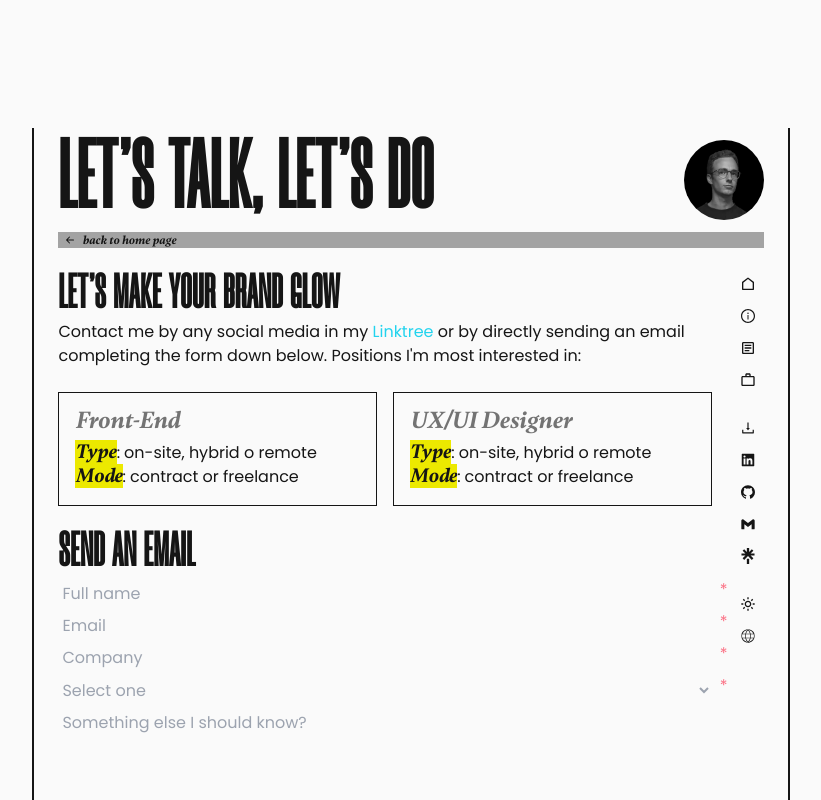
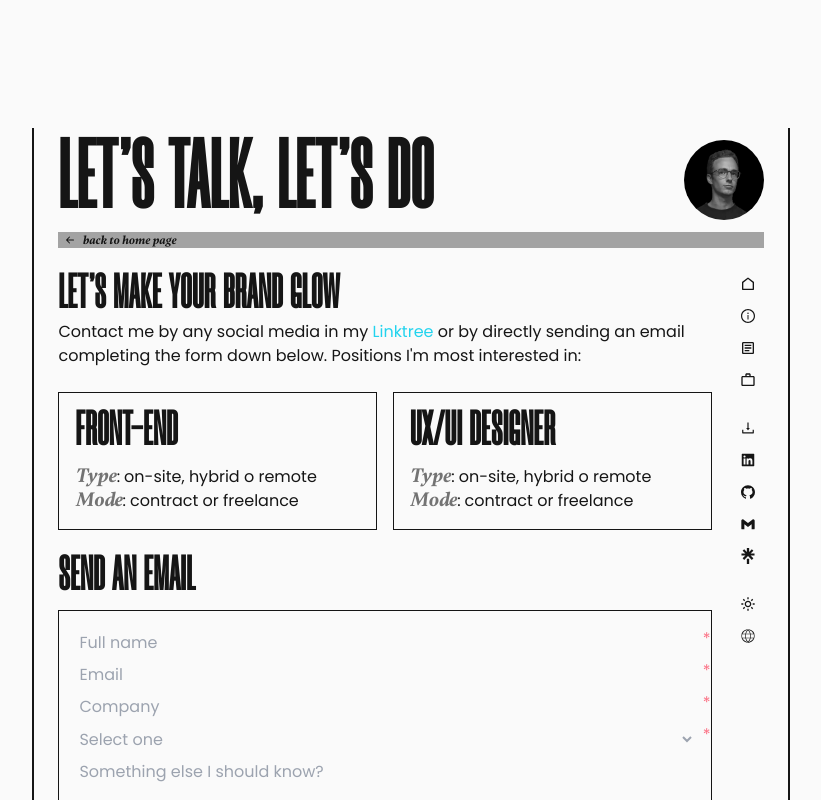
Before and after one commit to Patag1/portfolio, a Next.js app: page /hire in a window 1280 px wide. Shown: the top 800 px of the page, without its empty margins (229-1050 px from the left). Built offline with nearby package versions, Linux system fonts and the light colour scheme; what tailwindcss-animated would draw is missing.

Commit message:
small revamp

```diff
--- a/src/app/(router)/about/page.tsx
+++ b/src/app/(router)/about/page.tsx
@@ -113,34 +113,93 @@ const Page: FC<pageProps> = ({}) => {
       </p>
       <br />
       <div className="grid md:grid-cols-3 grid-cols-1 grid-rows-auto gap-6">
-        <div className="p-4 border-[1px] border-cblack dark:border-cwhite">
-          <Gambetta gray weight large>
-            Front-end
-          </Gambetta>
-          <br />
+        <div
+          className="
+            p-4
+            bg-cwhite
+            dark:bg-cblack
+            hover:bg-yellowA
+            dark:hover:bg-yellowA
+            hover:text-cblack
+            dark:hover:text-cblack
+            hover:border-transparent
+            dark:hover:border-transparent
+            border-[1px]
+            border-cblack
+            dark:border-cwhite
+            transition-all
+            duration-300
+            ease-in-out
+          "
+        >
+          <Title text="Front-end" />
           <ul>
-            <li>Typescript</li>
-            <li>Tailwind CSS</li>
-            <li>React</li>
-            <li>Next.js</li>
-            <li>Zustand</li>
+            <li>
+              <p>Typescript</p>
+            </li>
+            <li>
+              <p>Tailwind CSS</p>
+            </li>
+            <li>
+              <p>React</p>
+            </li>
+            <li>
+              <p>Next.js</p>
+            </li>
+            <li>
+              <p>Zustand</p>
+            </li>
           </ul>
         </div>
-        <div className="p-4 border-[1px] border-cblack dark:border-cwhite">
-          <Gambetta gray weight large>
-            Back-end
-          </Gambetta>
-          <br />
+        <div
+          className="
+            p-4
+            bg-cwhite
+            dark:bg-cblack
+            hover:bg-yellowA
+            dark:hover:bg-yellowA
+            hover:text-cblack
+            dark:hover:text-cblack
+            hover:border-transparent
+            dark:hover:border-transparent
+            border-[1px]
+            border-cblack
+            dark:border-cwhite
+            transition-all
+            duration-300
+            ease-in-out
+          "
+        >
+          <Title text="Back-end" />
           <ul>
-            <li>Zod</li>
-            <li>Node.js</li>
+            <li>
+              <p>Zod</p>
+            </li>
+            <li>
+              <p>Node.js</p>
+            </li>
           </ul>
         </div>
-        <div className="p-4 border-[1px] border-cblack dark:border-cwhite">
-          <Gambetta gray weight large>
-            Databases
-          </Gambetta>
-          <br />
+        <div
+          className="
+            p-4
+            bg-cwhite
+            dark:bg-cblack
+            hover:bg-yellowA
+            dark:hover:bg-yellowA
+            hover:text-cblack
+            dark:hover:text-cblack
+            hover:border-transparent
+            dark:hover:border-transparent
+            border-[1px]
+            border-cblack
+            dark:border-cwhite
+            transition-all
+            duration-300
+            ease-in-out
+          "
+        >
+          <Title text="Databases" />
           <p>PostgreSQL</p>
         </div>
       </div>
--- a/src/app/(router)/blog/page.tsx
+++ b/src/app/(router)/blog/page.tsx
@@ -38,7 +38,7 @@ const Page: FC<pageProps> = ({}) => {
               <img
                 src={a.image}
                 alt={a.image}
-                className="my-2 w-full aspect-video object-cover border-y-2 border-cblack dark:border-cwhite saturate-0 hover:saturate-100 transition-all duration-300"
+                className="my-2 w-full aspect-video object-cover border-y-2 border-cblack dark:border-cwhite saturate-0 hover:saturate-100 transition-all duration-300 ease-in-out"
               />
             )}
           </div>
--- a/src/app/(router)/hire/page.tsx
+++ b/src/app/(router)/hire/page.tsx
@@ -26,15 +26,38 @@ const Page: FC<pageProps> = ({}) => {
         {t('hire.section1.content2')}
       </p>
       <br />
-      <ul className="grid md:grid-cols-2 grid-cols-1 grid-rows-auto gap-4">
-        <li className="p-4 flex flex-col gap-2 border-[1px] border-cblack dark:border-cwhite">
-          <Gambetta weight gray large>
-            Front-End
-          </Gambetta>
+      <div className="grid md:grid-cols-2 grid-cols-1 grid-rows-auto gap-4">
+        <div
+          className="
+            p-4
+            flex
+            flex-col
+            gap-2
+            hover:bg-yellowA
+            dark:hover:bg-yellowA
+            border-[1px]
+            border-cblack
+            dark:border-cwhite
+            hover:border-transparent
+            dark:hover:border-transparent
+            hover:text-cblack
+            dark:hover:text-cblack
+            [&>div>div>div>span]:hover:text-cblack
+            [&>div>div>div>span]:dark:hover:text-cblack
+            transition-all
+            duration-300
+            ease-in-out
+          "
+        >
+          <Title text="Front-end" />
           <div>
             <div className="flex gap-1">
               <div>
-                <Gambetta weight remark>
+                <Gambetta
+                  weight
+                  gray
+                  className="dark:text-cwhite transition-all duration-300 ease-in-out"
+                >
                   {t('hire.card.type.title')}
                 </Gambetta>
                 :
@@ -43,7 +66,11 @@ const Page: FC<pageProps> = ({}) => {
             </div>
             <div className="flex gap-1">
               <div>
-                <Gambetta weight remark>
+                <Gambetta
+                  weight
+                  gray
+                  className="dark:text-cwhite transition-all duration-300 ease-in-out"
+                >
                   {t('hire.card.mode.title')}
                 </Gambetta>
                 :
@@ -51,15 +78,38 @@ const Page: FC<pageProps> = ({}) => {
               <p className="wrap-balance">{t('hire.card.mode.content')}</p>
             </div>
           </div>
-        </li>
-        <li className="p-4 flex flex-col gap-2 border-[1px] border-cblack dark:border-cwhite">
-          <Gambetta weight gray large>
-            {t('hire.card2.title')}
-          </Gambetta>
+        </div>
+        <div
+          className="
+            p-4
+            flex
+            flex-col
+            gap-2
+            hover:bg-yellowA
+            dark:hover:bg-yellowA
+            border-[1px]
+            border-cblack
+            dark:border-cwhite
+            hover:border-transparent
+            dark:hover:border-transparent
+            hover:text-cblack
+            dark:hover:text-cblack
+            [&>div>div>div>span]:hover:text-cblack
+            [&>div>div>div>span]:dark:hover:text-cblack
+            transition-all
+            duration-300
+            ease-in-out
+          "
+        >
+          <Title text={t('hire.card2.title')} />
           <div>
             <div className="flex gap-1">
               <div>
-                <Gambetta weight remark>
+                <Gambetta
+                  weight
+                  gray
+                  className="dark:text-cwhite transition-all duration-300 ease-in-out"
+                >
                   {t('hire.card.type.title')}
                 </Gambetta>
                 :
@@ -68,7 +118,11 @@ const Page: FC<pageProps> = ({}) => {
             </div>
             <div className="flex gap-1">
               <div>
-                <Gambetta weight remark>
+                <Gambetta
+                  weight
+                  gray
+                  className="dark:text-cwhite transition-all duration-300 ease-in-out"
+                >
                   {t('hire.card.mode.title')}
                 </Gambetta>
                 :
@@ -76,8 +130,8 @@ const Page: FC<pageProps> = ({}) => {
               <p className="wrap-balance">{t('hire.card.mode.content')}</p>
             </div>
           </div>
-        </li>
-      </ul>
+        </div>
+      </div>
       <br />
       <Title text={t('hire.form.title')} />
       <ContactForm />
--- a/src/components/ContactForm.tsx
+++ b/src/components/ContactForm.tsx
@@ -31,7 +31,8 @@ const ContactForm: FC<ContactFormProps> = ({}) => {
   }
 
   return (
-    <form ref={form} onSubmit={handleSubmit}>
+    <form ref={form} onSubmit={handleSubmit} className="mt-2">
+      <div className="p-4 border-[1px] border-cblack dark:border-cwhite">
         <div className="relative">
           <input
             required
@@ -88,9 +89,10 @@ const ContactForm: FC<ContactFormProps> = ({}) => {
           className="w-full -mb-1 p-1 resize-none bg-transparent focus:p-4 focus:border-b-2 border-cblack dark:border-cwhite focus:outline-none transition-all ease-in-out duration-300"
           placeholder={t('hire.form.textarea')}
         />
+      </div>
       <button
         type="submit"
-        className={`${gambetta.className} text-cblack dark:text-cwhite text-lg mt-2 mr-2 hover:bg-yellowA hover:text-cblack dark:hover:text-cblack font-extrabold transition-all ease-in-out`}
+        className={`${gambetta.className} w-full py-2 text-cblack dark:text-cwhite text-lg mt-2 mr-2 hover:bg-yellowA hover:text-cblack dark:hover:text-cblack font-extrabold transition-all ease-in-out`}
       >
         {t('hire.form.submit')}
       </button>
--- a/src/components/ui/Header.tsx
+++ b/src/components/ui/Header.tsx
@@ -58,7 +58,7 @@ const Header: FC<HeaderProps> = ({}) => {
             className="md:w-20 w-16 h-auto aspect-square object-cover saturate-0 hover:saturate-100 hover:scale-105 rounded-full transition-all ease-in-out duration-300"
           />
           <div
-            className={`${gambetta.className} absolute w-fit h-fit opacity-0 top-1/2 bottom-1/2 right-16 -translate-y-1/2 pointer-events-none transition-all whitespace-nowrap text-xs bg-black text-gray-200 px-2 py-1 font-extrabold`}
+            className={`${gambetta.className} absolute w-fit h-fit opacity-0 top-1/2 bottom-1/2 right-16 -translate-y-1/2 pointer-events-none transition-all ease-in-out whitespace-nowrap text-xs bg-black text-gray-200 px-2 py-1 font-extrabold`}
           >
             Augusto Sasso
           </div>
--- a/src/components/ui/Title.tsx
+++ b/src/components/ui/Title.tsx
@@ -16,10 +16,12 @@ const Title: FC<HeaderProps> = ({ large, className, props, text }) => {
             w-fit
             uppercase
             tracking-wide
-            text-cblack
-            dark:text-cwhite
             ${className}
-            ${large ? 'lg:text-8xl md:text-7xl text-6xl font-bold' : 'lg:text-5xl md:text-4xl text-3xl font-semibold'}
+            ${
+              large
+                ? 'lg:text-8xl md:text-7xl text-6xl font-bold'
+                : 'lg:text-5xl md:text-4xl text-3xl font-semibold'
+            }
         `}
       {...props}
     >
--- a/tailwind.config.js
+++ b/tailwind.config.js
@@ -16,6 +16,7 @@ module.exports = {
       colors: {
         ...colors,
         cwhite: '#FAFAFA',
+        acqua: '#0DE7E0',
         yellowA: '#ECE900',
         cblack: '#151515',
       },
```
Also changed, not shown: src/app/layout.tsx (+14 -3 lines), src/components/Project.tsx (+4 -4 lines). Lines whose indentation alone changed are shown as unchanged.
